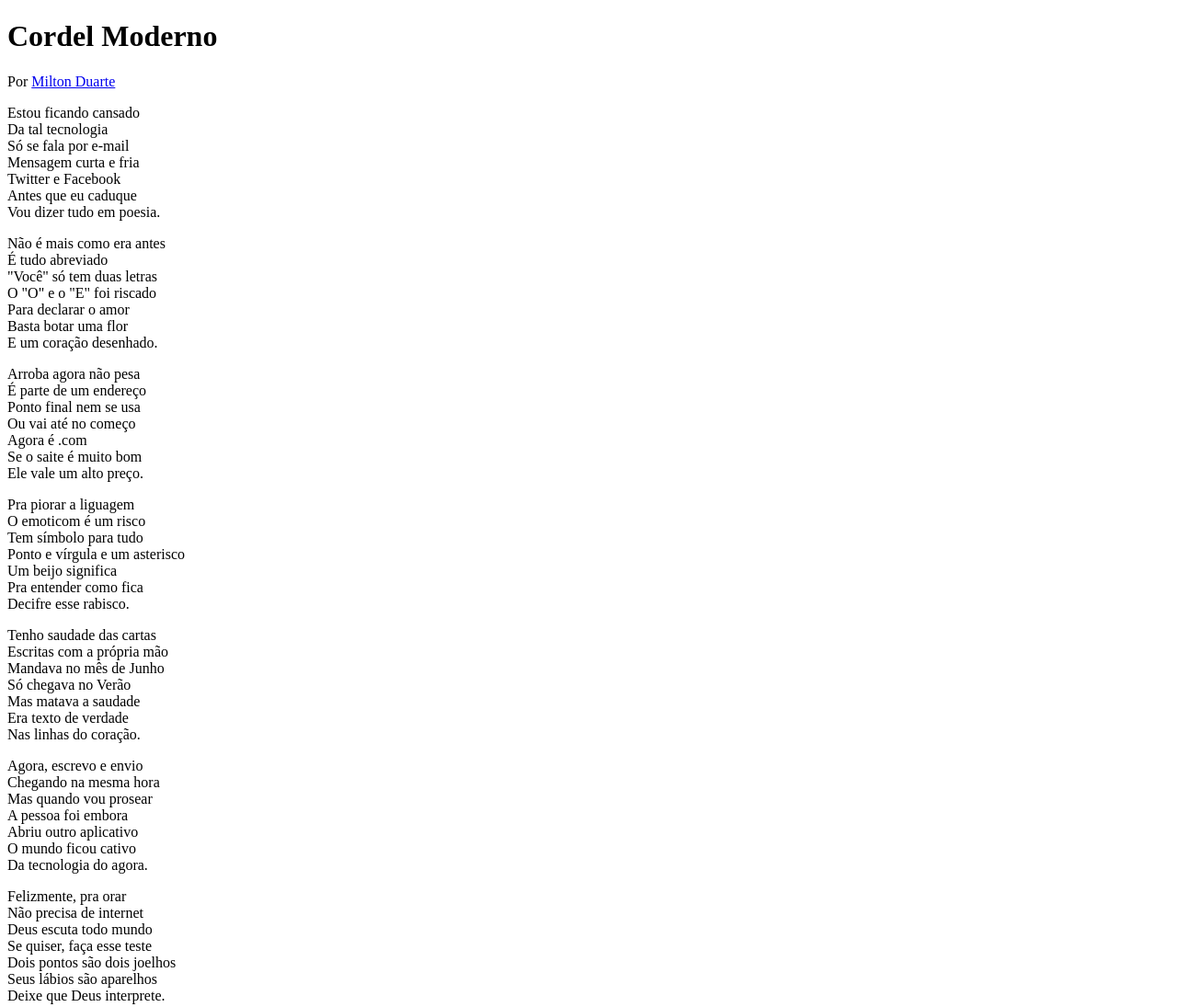
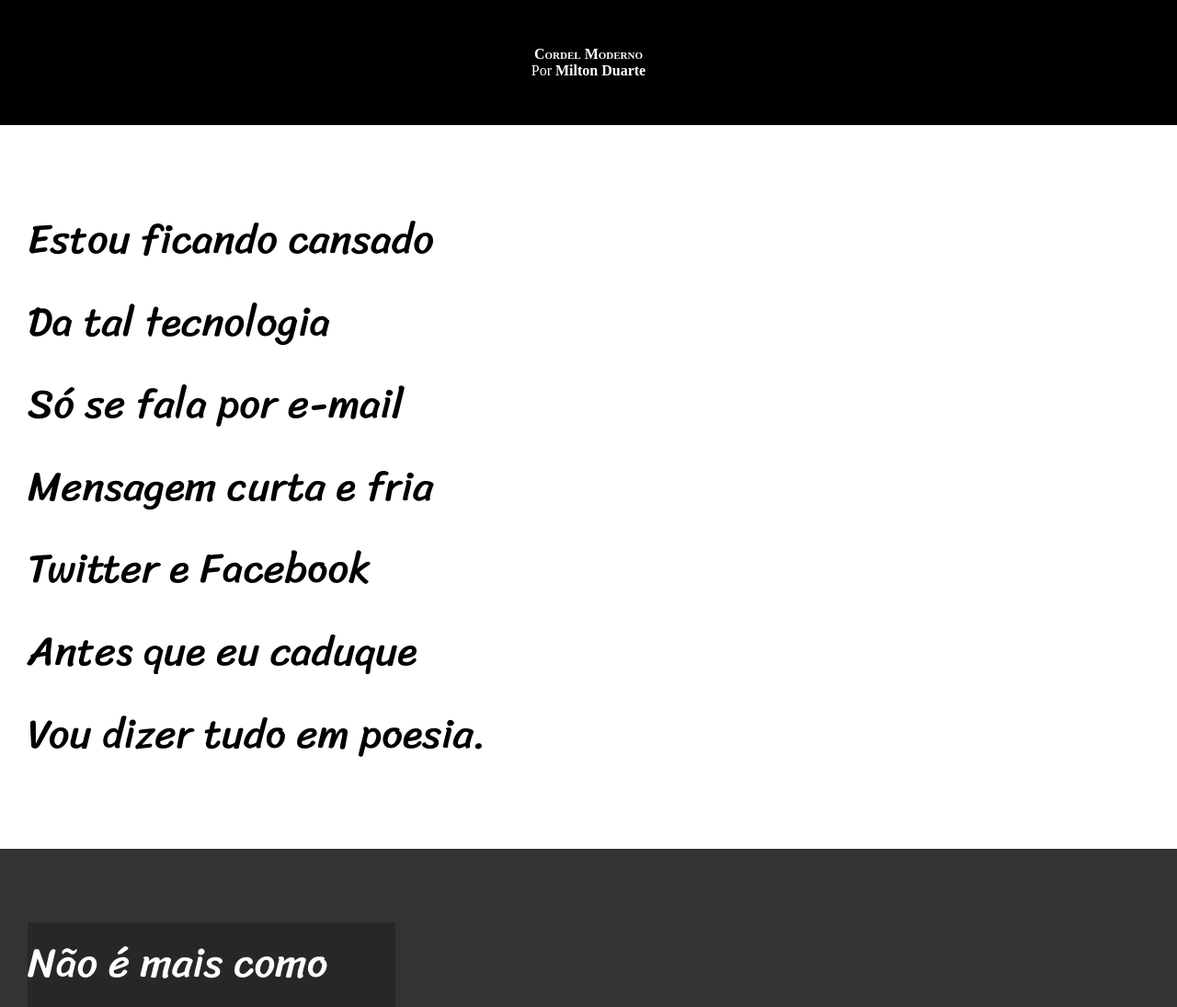
Before and after one commit to vitorsantostr/projeto-cordel, a plain HTML site: page index.html in a window 1280 px wide. Shown: the top 1095 px of the page at 92% size. Drawn offline with Linux system fonts and the light colour scheme.

Commit message:
adicionado os primeiros ajustes do css

```diff
--- a/estilo/style.css
+++ b/estilo/style.css
@@ -1 +1,76 @@
 @charset "UTF-8";
+
+@import url('https://fonts.googleapis.com/css2?family=Passion+One:wght@400;700;900&display=swap');
+
+@import url('https://fonts.googleapis.com/css2?family=Sriracha&display=swap');
+
+*{
+    margin: 0px;
+    padding: 0px;
+    font-size: 1em;
+}
+
+html, body{
+    background-color: darkgray;
+    min-height: 100vh;
+}
+
+header{
+    background-color: black;
+    color: white;
+    text-align: center;
+}
+
+header > h1{
+    padding-top: 50px;
+    font-variant: small-caps;
+}
+
+header > p{
+    padding-bottom: 50px;
+}
+
+a {
+    text-decoration: none;
+    color: white;
+    font-weight: bolder;
+}
+
+a:hover{
+    text-decoration: underline;
+}
+
+section{
+    padding-top:10vh;
+    padding-bottom:10vh;
+    line-height: 2em;
+    padding-left: 30px;
+    font-family:'Sriracha', cursive;
+    font-size: 3.5vw;
+}
+
+section > p {
+    padding-bottom: 2em;
+}
+
+section.normal{
+    background-color: white;
+    color: black;
+
+}
+
+section.imagem{
+    background-color: rgb(51, 51 ,51);
+    color: white;
+}
+
+section.imagem > p{
+    width: 400px;
+    background-color: rgba(0, 0, 0, 0.24);
+}
+footer{
+    background-color: black;
+    color: white;
+    text-align: center;
+    padding: 10px;
+}
--- a/index.html
+++ b/index.html
@@ -18,7 +18,7 @@
             Por <a href="https://www.recantodasletras.com.br/poesias/3186743" target="_blank"> Milton Duarte </a>
         </p>
     </header>
-            <section>
+            <section class="normal">
                 Estou ficando cansado <br>
                 Da tal tecnologia <br>
                 Só se fala por e-mail <br>
@@ -30,7 +30,7 @@
 
 
 
-            <section>
+            <section class="imagem">
                 <p>
                     Não é mais como era antes <br>
                     É tudo abreviado <br>
@@ -44,7 +44,7 @@
 
 
 
-            <section>
+            <section class="normal">
                 <p>
                     Arroba agora não pesa <br>
                     É parte de um endereço <br>
@@ -69,7 +69,7 @@
 
 
 
-            <section>
+            <section class="imagem">
                 <p>
                     Tenho saudade das cartas <br>
                     Escritas com a própria mão <br>
@@ -81,9 +81,7 @@
                 </p>
             </section>
 
-
-
-            <section>
+            <section class="normal">
                 <p>
                     Agora, escrevo e envio <br>
                     Chegando na mesma hora <br>
```
